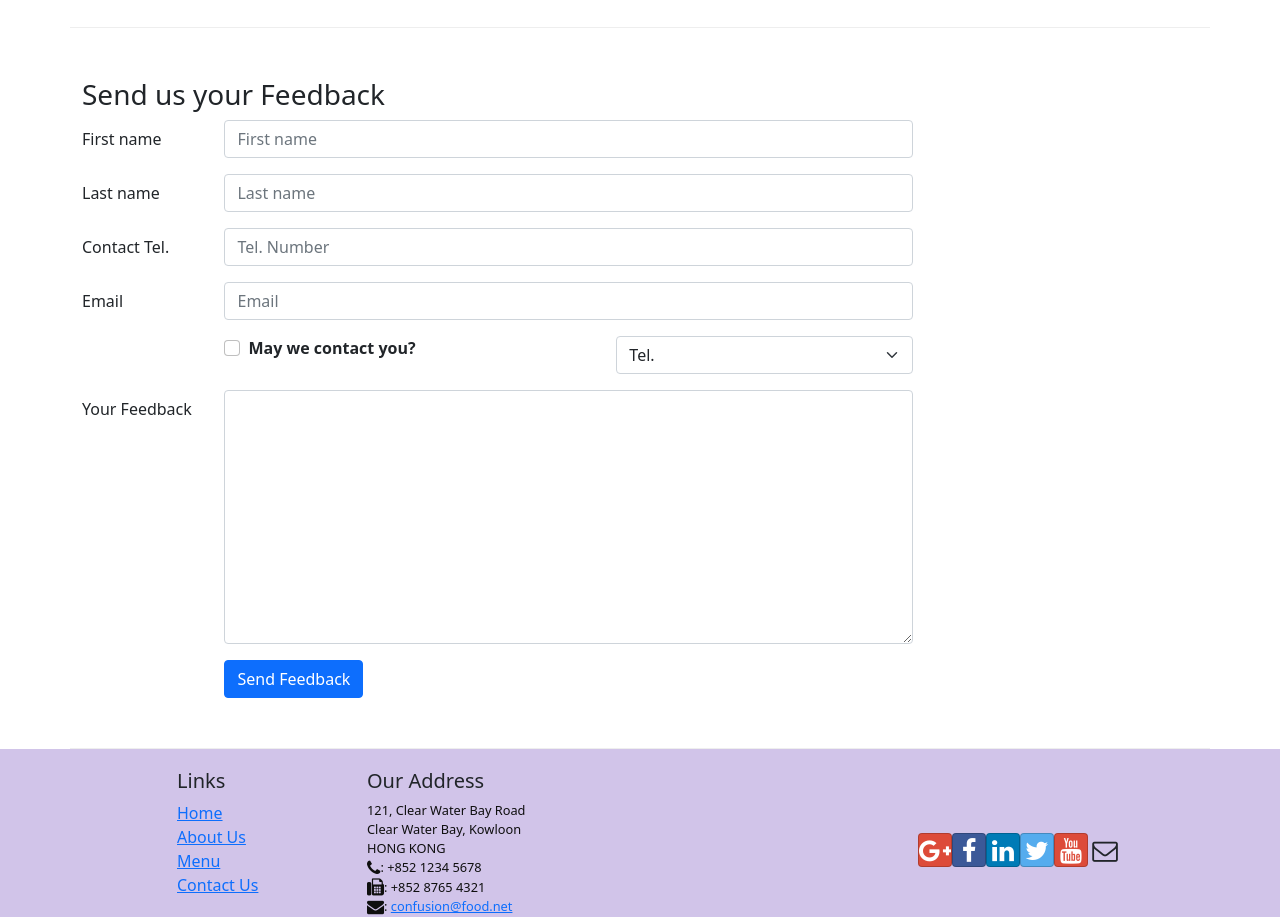
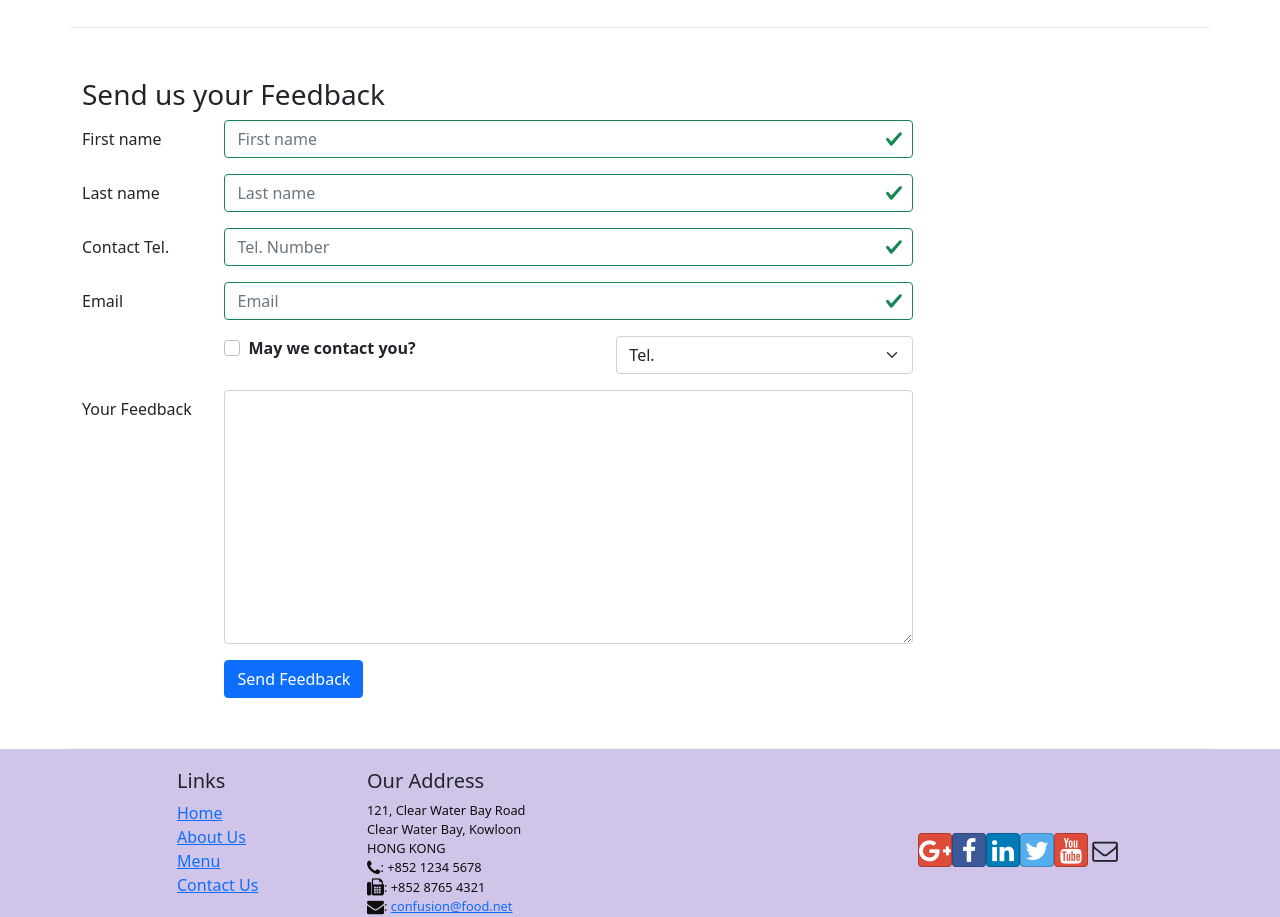
Before and after one commit to vlad1m1r0v/react-course-week-3, a React (Create React App) app: page /contactus in a window 1280 px wide. Shown: the part 820-1737 px from the top of the page. Built offline with nearby package versions, Linux system fonts and the light colour scheme.

Commit message:
add form validation

```diff
--- a/src/components/Contact.js
+++ b/src/components/Contact.js
@@ -10,7 +10,7 @@ import { Link } from "react-router-dom";
 import { useState } from "react";
 
 export default function Contact() {
-  const [state, setState] = useState({
+  const initialFormState = {
     firstname: "",
     lastname: "",
     telnum: "",
@@ -18,20 +18,90 @@ export default function Contact() {
     agree: false,
     contactType: "Tel.",
     message: "",
-  });
+  };
+
+  const initialBlurState = {
+    firstname: false,
+    lastname: false,
+    telnum: false,
+    email: false,
+  };
+
+  const initialErrorState = {
+    firstname: "",
+    lastname: "",
+    telnum: "",
+    email: "",
+  };
+
+  const validationRules = {
+    firstname: [
+      (field) =>
+        field.length >= 3 ? "" : "First Name should be >= 3 characters",
+      (field) =>
+        field.length <= 10 ? "" : "First Name should be <= 10 characters",
+    ],
+    lastname: [
+      (field) =>
+        field.length >= 3 ? "" : "Last Name should be >= 3 characters",
+      (field) =>
+        field.length <= 10 ? "" : "Last Name should be <= 10 characters",
+    ],
+    telnum: [
+      (field) =>
+        new RegExp(/^\d+$/).test(field)
+          ? ""
+          : "Tel. Number should contain only numbers",
+    ],
+    email: [
+      (field) =>
+        field.split("").filter((x) => x === "@").length === 1
+          ? ""
+          : "Email should contain a @",
+    ],
+  };
+
+  const [formState, setFormState] = useState(initialFormState);
+
+  const [blurState, setBlurState] = useState(initialBlurState);
+
+  const [errorState, setErrorState] = useState(initialErrorState);
+
+  function handleValidate(field, value) {
+    if (!blurState[field]) return;
+
+    const error = validationRules[field]
+      .map((rule) => rule(value))
+      .find((message) => message !== "");
+    setErrorState({ ...errorState, [field]: error });
+  }
 
   function handleInputChange(event) {
     const target = event.target;
     const value = target.type === "checkbox" ? target.checked : target.value;
     const name = target.name;
-    setState({ ...state, [name]: value });
+    handleValidate(name, value);
+    setFormState({ ...formState, [name]: value });
+  }
+
+  function handleBlurChange(event) {
+    const field = event.target.name;
+    setBlurState({
+      ...blurState,
+      [field]: true,
+    });
   }
 
   function handleSubmit(event) {
-    console.log("Current State is: " + JSON.stringify(state));
-    alert("Current State is: " + JSON.stringify(state));
+    console.log("Current State is: " + JSON.stringify(formState));
+    alert(
+      "Current State is: " +
+        JSON.stringify(formState) +
+        JSON.stringify(errorState)
+    );
     event.preventDefault();
   }
+
   return (
     <div className="container">
       <div className="row">
@@ -108,7 +178,9 @@ export default function Contact() {
                   type="text"
                   placeholder="First name"
                   name="firstname"
+                  isValid={!errorState.firstname}
                   onChange={handleInputChange}
+                  onFocus={handleBlurChange}
                 />
               </Col>
             </Form.Group>
@@ -121,7 +193,9 @@ export default function Contact() {
                   type="text"
                   placeholder="Last name"
                   name="lastname"
+                  isValid={!errorState.lastname}
                   onChange={handleInputChange}
+                  onFocus={handleBlurChange}
                 />
               </Col>
             </Form.Group>
@@ -134,7 +208,9 @@ export default function Contact() {
                   type="tel"
                   placeholder="Tel. Number"
                   name="telnum"
+                  isValid={!errorState.telnum}
                   onChange={handleInputChange}
+                  onFocus={handleBlurChange}
                 />
               </Col>
             </Form.Group>
@@ -147,7 +223,9 @@ export default function Contact() {
                   type="email"
                   placeholder="Email"
                   name="email"
+                  isValid={!errorState.email}
                   onChange={handleInputChange}
+                  onFocus={handleBlurChange}
                 />
               </Col>
             </Form.Group>
```
